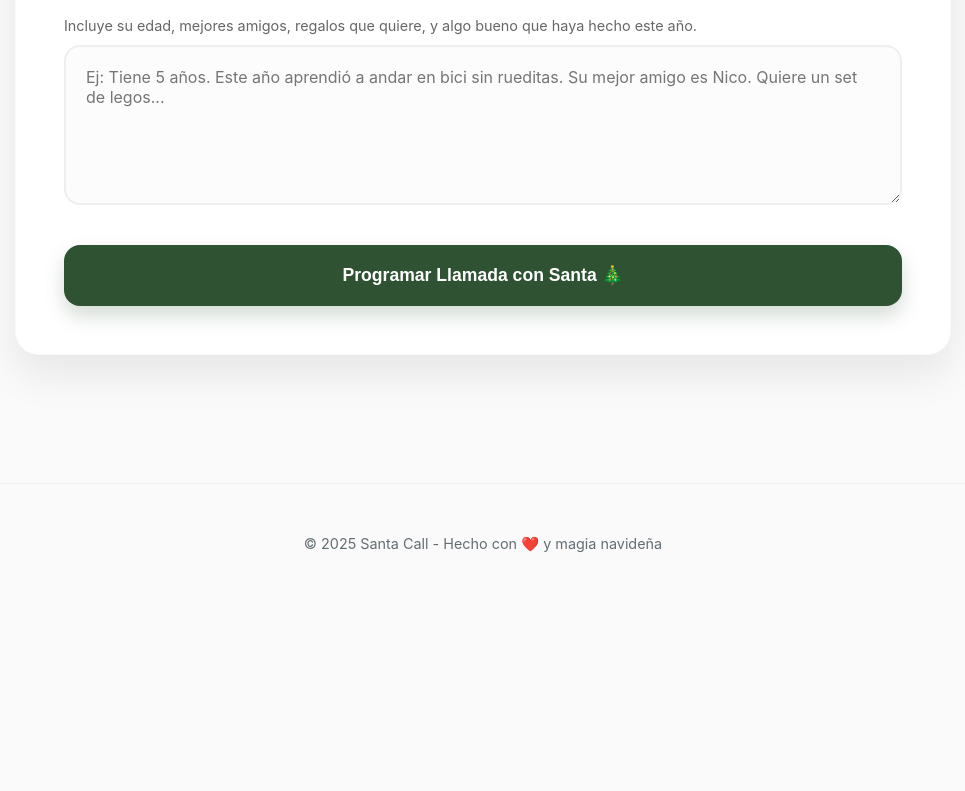
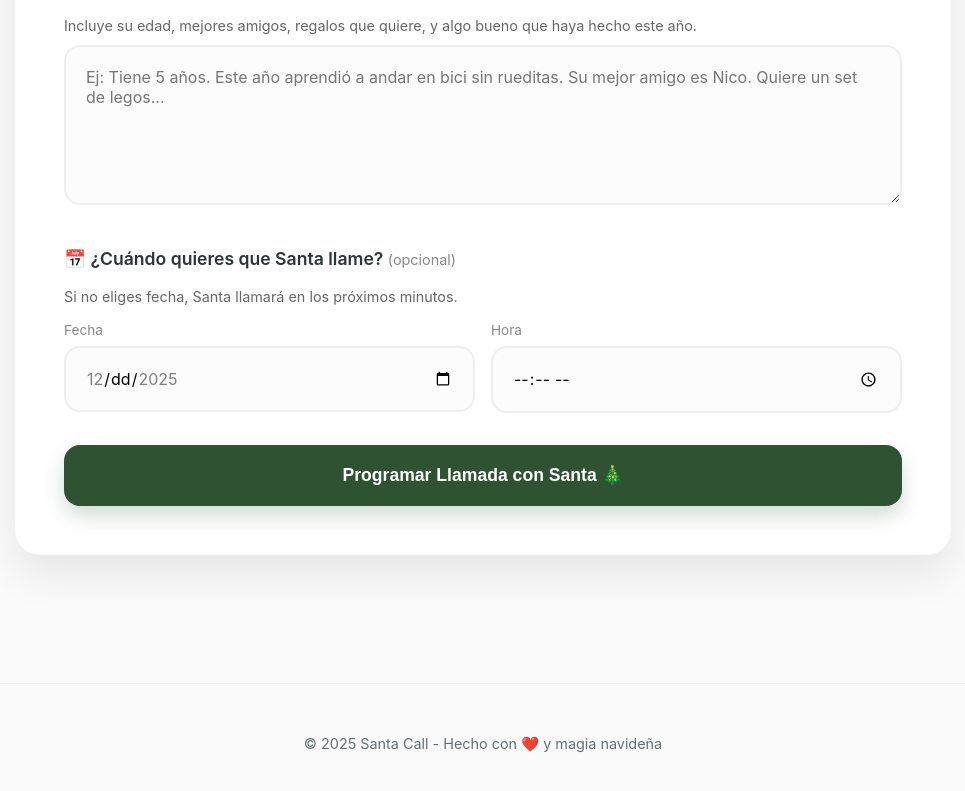
Before and after one commit to gonzalo-franco1/santa-call-ui, a Next.js app: page / in a window 1280 px wide. Shown: the part 1305-2096 px from the top of the page, without its empty margins (157-1122 px from the left). Before the commit the page ends 1908 px from the top, so only its background shows below. Built offline with nearby package versions, Linux system fonts and the light colour scheme.

Commit message:
improve2

```diff
--- a/src/app/api/trigger-call/route.ts
+++ b/src/app/api/trigger-call/route.ts
@@ -18,7 +18,7 @@ export async function POST(request: Request) {
 
     // Parse request body
     const body = await request.json()
-    const { child_name, child_info, phone_number } = body
+    const { child_name, child_info, phone_number, scheduled_date } = body
 
     if (!child_name || !child_info || !phone_number) {
       return NextResponse.json(
@@ -28,8 +28,9 @@ export async function POST(request: Request) {
     }
 
     // Call HappyRobot webhook
+    // Use scheduled_date if provided, otherwise use current date
     const webhookPayload = {
-      date: new Date().toISOString(),
+      date: scheduled_date || new Date().toISOString(),
       child_name,
       child_info,
       phone_number,
--- a/src/app/page.tsx
+++ b/src/app/page.tsx
@@ -9,17 +9,31 @@ export default function Home() {
   const [childName, setChildName] = useState('')
   const [phoneNumber, setPhoneNumber] = useState('')
   const [message, setMessage] = useState('')
+  const [scheduledDate, setScheduledDate] = useState('')
+  const [scheduledTime, setScheduledTime] = useState('')
   const router = useRouter()
+
+  // Get minimum date (today) and maximum date (Dec 31)
+  const today = new Date()
+  const minDate = today.toISOString().split('T')[0]
+  const maxDate = `${today.getFullYear()}-12-31`
 
   const handleSubmit = (e: React.FormEvent) => {
     e.preventDefault()
+
+    // Combine date and time into a single ISO string
+    let scheduledDateTime = ''
+    if (scheduledDate && scheduledTime) {
+      scheduledDateTime = new Date(`${scheduledDate}T${scheduledTime}`).toISOString()
+    }
 
     // Save form data to localStorage to retrieve it after login/signup
     if (typeof window !== 'undefined') {
       localStorage.setItem('santaCall_formData', JSON.stringify({
         childName,
         phoneNumber,
-        message
+        message,
+        scheduledDateTime
       }))
     }
 
@@ -138,6 +152,43 @@ export default function Home() {
               />
             </div>
 
+            <div className={styles.formGroup}>
+              <label className={styles.label}>
+                📅 ¿Cuándo quieres que Santa llame? <span style={{ fontWeight: 400, color: '#888', fontSize: '0.9rem' }}>(opcional)</span>
+              </label>
+              <p style={{ marginBottom: '0.75rem', fontSize: '0.9rem', color: '#666' }}>
+                Si no eliges fecha, Santa llamará en los próximos minutos.
+              </p>
+              <div style={{ display: 'grid', gridTemplateColumns: '1fr 1fr', gap: '1rem' }}>
+                <div>
+                  <label htmlFor="scheduledDate" style={{ fontSize: '0.85rem', color: '#888', marginBottom: '0.25rem', display: 'block' }}>
+                    Fecha
+                  </label>
+                  <input
+                    id="scheduledDate"
+                    type="date"
+                    className={styles.input}
+                    value={scheduledDate}
+                    onChange={(e) => setScheduledDate(e.target.value)}
+                    min={minDate}
+                    max={maxDate}
+                  />
+                </div>
+                <div>
+                  <label htmlFor="scheduledTime" style={{ fontSize: '0.85rem', color: '#888', marginBottom: '0.25rem', display: 'block' }}>
+                    Hora
+                  </label>
+                  <input
+                    id="scheduledTime"
+                    type="time"
+                    className={styles.input}
+                    value={scheduledTime}
+                    onChange={(e) => setScheduledTime(e.target.value)}
+                  />
+                </div>
+              </div>
+            </div>
+
             <button type="submit" className={styles.button}>
               Programar Llamada con Santa 🎄
             </button>
```
Also changed, not shown: src/app/create/page.tsx (+46 -1 lines).
